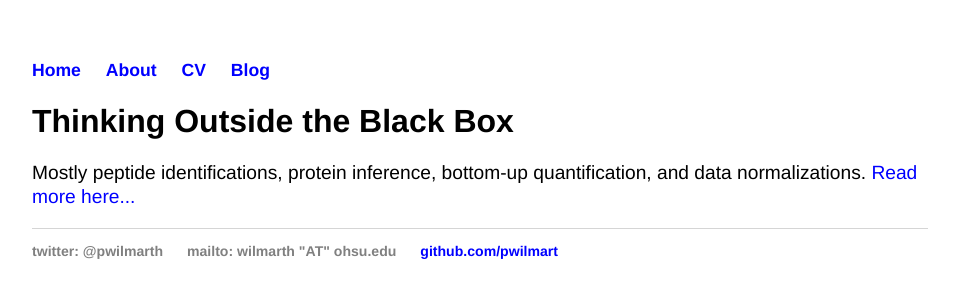
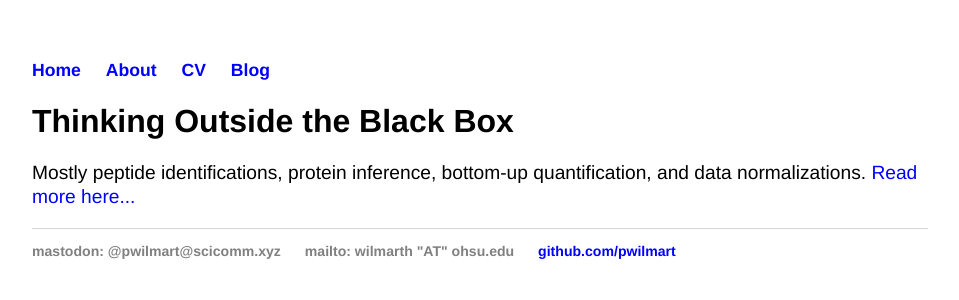
Before and after one commit to pwilmart/pwilmart.github.io, a Jekyll site: the page built from index.html, in a window 1280 px wide. Shown: the top 300 px of the page, without its empty margins (160-1119 px from the left). Built offline with Jekyll 4.4.1, drawn with Linux system fonts in a browser that asks for light colours.

Commit message:
replaced twitter link with mastodon link in footers

```diff
--- a/_layouts/default.html
+++ b/_layouts/default.html
@@ -21,8 +21,8 @@
 			</div><!-- /.container -->
 			<footer>
 	    		<ul>
-	        		<li>twitter: @pwilmarth</li>
-                                <li>mailto: wilmarth "AT" ohsu.edu</li>
+	        		<li>mastodon: @pwilmart@scicomm.xyz</li>
+                    <li>mailto: wilmarth "AT" ohsu.edu</li>
 	        		<li><a href="https://github.com/pwilmart">github.com/pwilmart</a></li>
 				</ul>
 			</footer>
```
